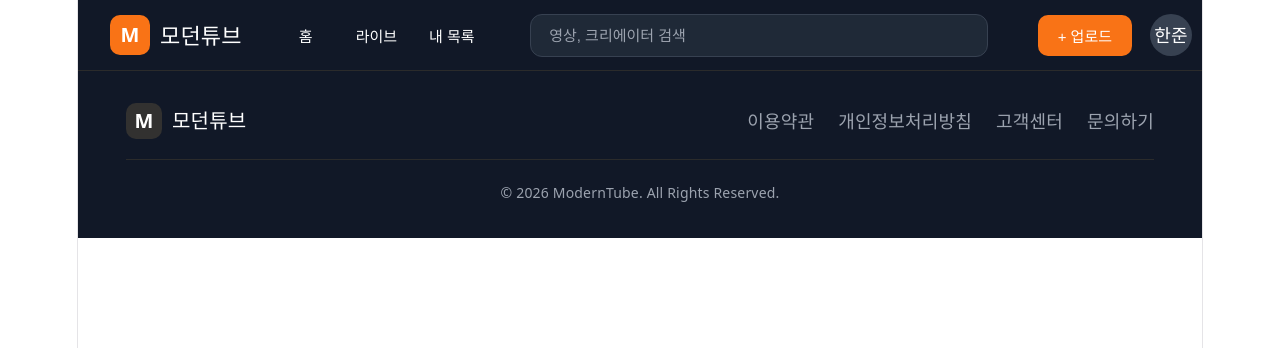
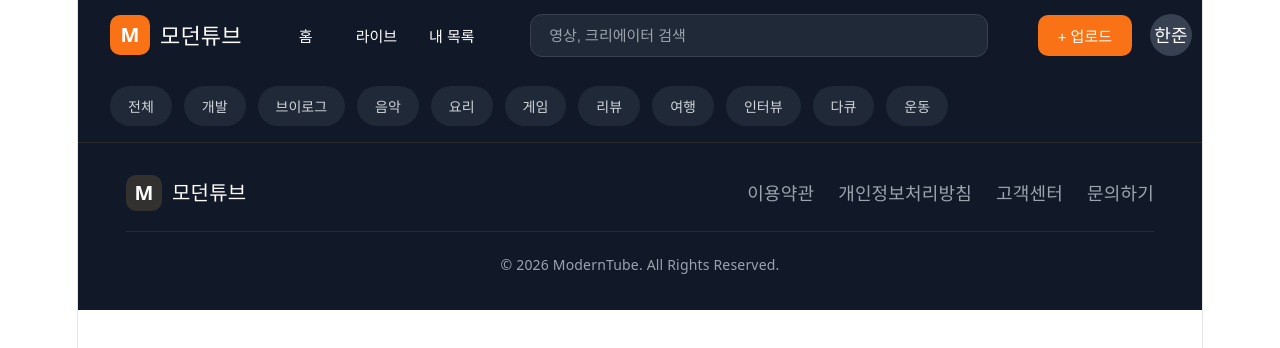
Before and after one commit to modern-agile-team/12term-mini-front, a React (Vite) app: page / in a window 1280 px wide. Shown: the top 348 px of the page. Built offline with nearby package versions, Linux system fonts and the light colour scheme.

Commit message:
feat: (#8) 카테고리 바 구현

```diff
--- a/src/App.tsx
+++ b/src/App.tsx
@@ -1,9 +1,12 @@
 import Header from "./components/Header/Header";
 import Footer from "./components/Footer/Footer";
+import CategoryBar from "./components/categoryBar/categoryBar";
 function App() {
   return (
     <>
       <Header />
+
+      <CategoryBar />
 
       <Footer />
     </>
--- /dev/null
+++ b/src/components/categoryBar/categoryBar.css
@@ -0,0 +1,46 @@
+.category-bar {
+  width: 100%;
+  padding: 16px 32px;
+  box-sizing: border-box;
+  background-color: #111827;
+}
+
+.category-list {
+  display: flex;
+  align-items: center;
+  gap: 12px;
+
+  margin: 0;
+  padding: 0;
+
+  list-style: none;
+}
+
+.category-button {
+  padding: 10px 18px;
+
+  border: none;
+  border-radius: 999px;
+
+  background-color: #1f2937;
+  color: #d1d5db;
+
+  font-size: 14px;
+  font-weight: 500;
+
+  cursor: pointer;
+
+  transition:
+    background-color 0.2s ease,
+    color 0.2s ease;
+}
+
+.category-button:hover {
+  background-color: #374151;
+  color: white;
+}
+
+.category-button.active {
+  background-color: white;
+  color: #111827;
+}
--- /dev/null
+++ b/src/components/categoryBar/categoryBar.tsx
@@ -0,0 +1,18 @@
+import "./categoryBar.css";
+import { categories } from "../../data/categories";
+
+function CategoryBar() {
+  return (
+    <nav className="category-bar">
+      <ul className="category-list">
+        {categories.map((category) => (
+          <li key={category.id}>
+            <button className="category-button">{category.name}</button>
+          </li>
+        ))}
+      </ul>
+    </nav>
+  );
+}
+
+export default CategoryBar;
--- /dev/null
+++ b/src/data/categories.ts
@@ -0,0 +1,51 @@
+export interface Category {
+  id: number;
+  name: string;
+}
+
+export const categories: Category[] = [
+  {
+    id: 1,
+    name: "전체",
+  },
+  {
+    id: 2,
+    name: "개발",
+  },
+  {
+    id: 3,
+    name: "브이로그",
+  },
+  {
+    id: 4,
+    name: "음악",
+  },
+  {
+    id: 5,
+    name: "요리",
+  },
+  {
+    id: 6,
+    name: "게임",
+  },
+  {
+    id: 7,
+    name: "리뷰",
+  },
+  {
+    id: 8,
+    name: "여행",
+  },
+  {
+    id: 9,
+    name: "인터뷰",
+  },
+  {
+    id: 10,
+    name: "다큐",
+  },
+  {
+    id: 11,
+    name: "운동",
+  },
+];
```
Also changed, not shown: src/components/Header/Header.css (+0 -8 lines).
